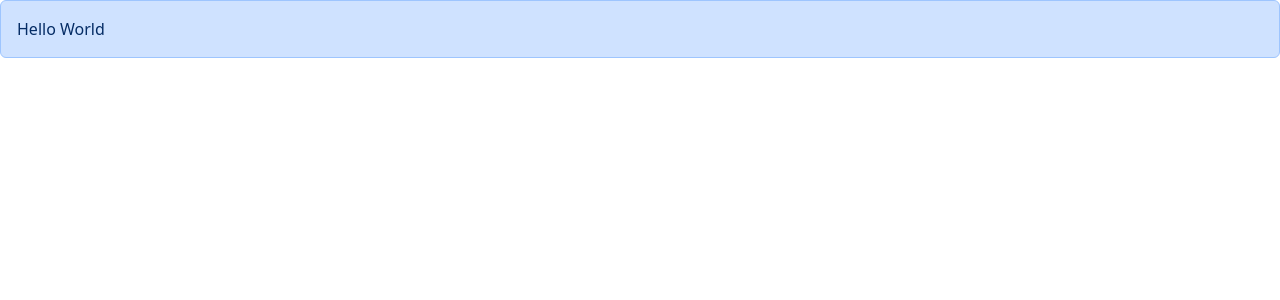
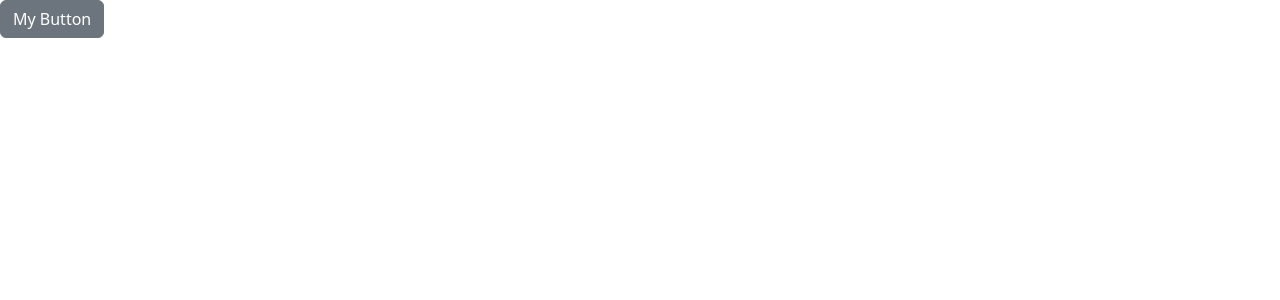
Before and after one commit to noorhshalabi/react-learning, a React (Vite) app: page / in a window 1280 px wide. Shown: the top 300 px of the page. Built offline with nearby package versions, Linux system fonts and the light colour scheme.

Commit message:
Playing around with buttons

```diff
--- a/src/App.tsx
+++ b/src/App.tsx
@@ -1,16 +1,14 @@
-import Alert from "./components/Alert";
+import Button from "./components/Button";
 function App() {
   return (
     <div>
-      <Alert>
-        Hello <span>World</span>
-      </Alert>
+      <Button color="secondary" onClick={() => console.log("clicked")}>
+        My Button
+      </Button>
     </div>
   );
 }
 
 export default App;
 
-//       <Alert text="Hello World"></Alert>
-// Above is Ugly - what if text is long. Use children
-// what if you want to pass html content? In props; change from string to ReactNode.
+//if you pass invalid color --> will not show any error. To solve this, instead of setting color to type string, set it as a default value, using union operators where you can add different bootstrap colors. Can only be limited to that
--- /dev/null
+++ b/src/components/Button.tsx
@@ -0,0 +1,16 @@
+import React from "react";
+
+interface Prop {
+  children: string;
+  onClick: () => void;
+  color: string;
+}
+const Button = ({ children, onClick, color = "primary" }: Prop) => {
+  return (
+    <button className={"btn btn-" + color} onClick={onClick}>
+      {children}
+    </button>
+  );
+};
+
+export default Button;
```
